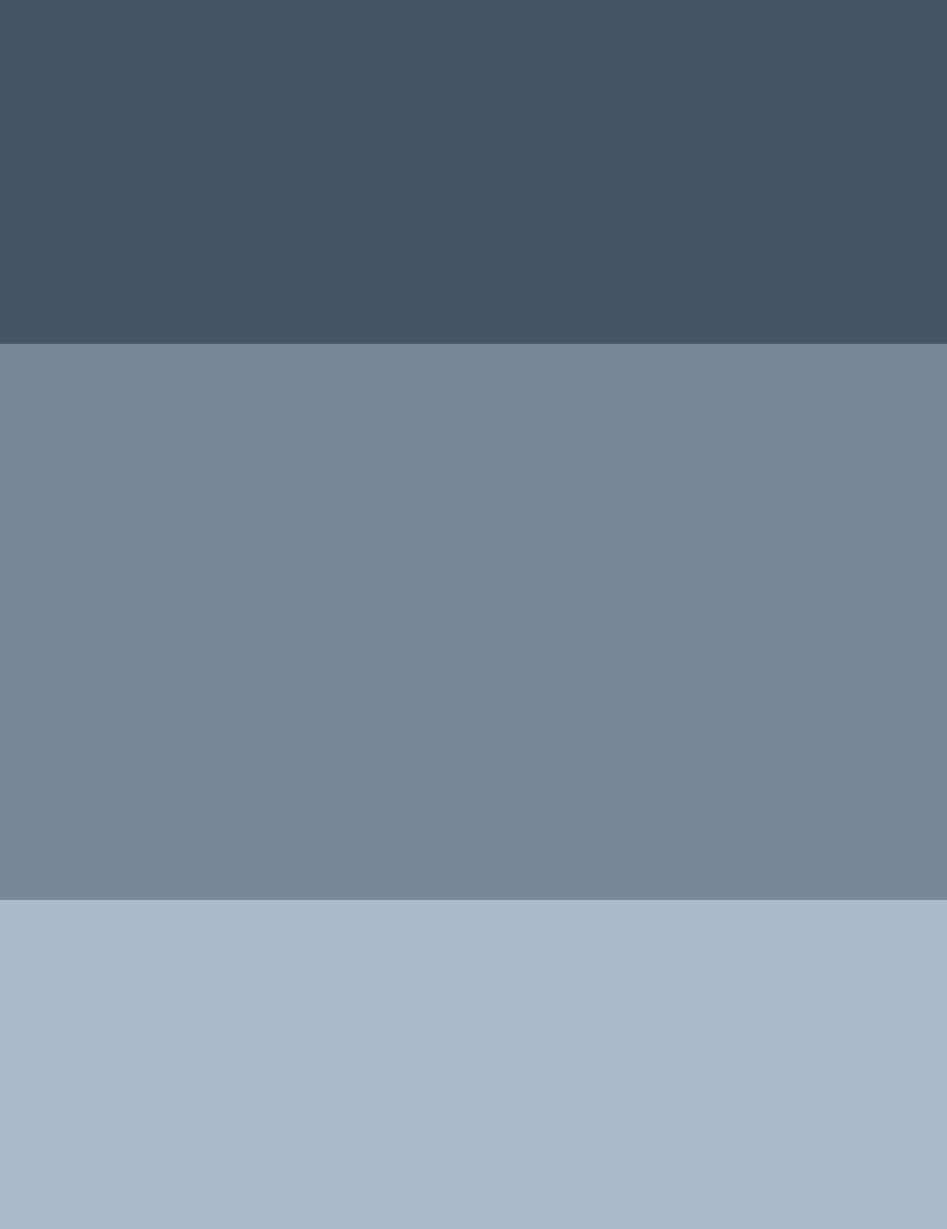
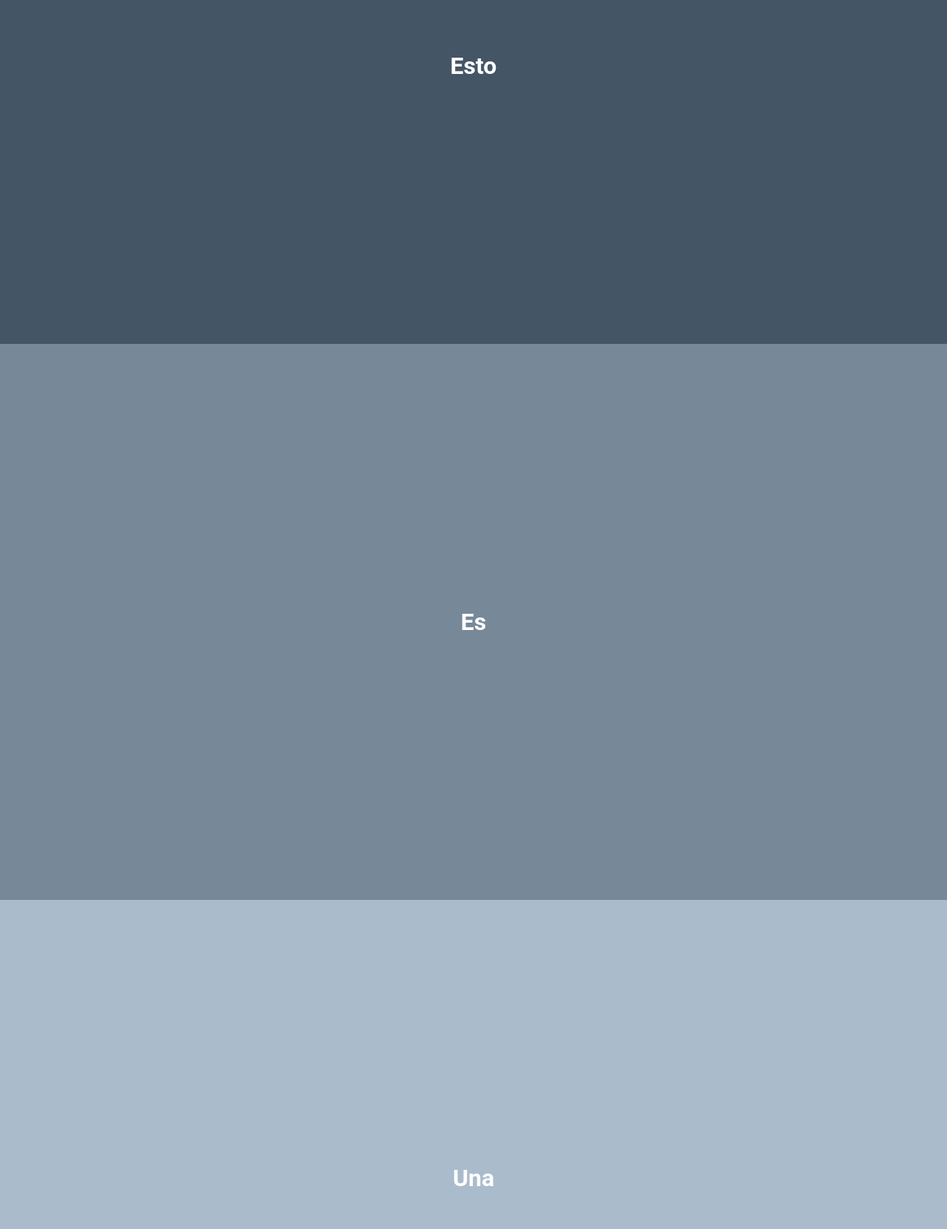
Before and after one commit to Luisjva/ub, a Next.js app: page / in a window 1280 px wide. Shown: the part 335-1997 px from the top of the page at 74% size. Built offline with nearby package versions, Linux system fonts and the light colour scheme.

Commit message:
nueva prueba de scroll

```diff
--- a/pages/index.js
+++ b/pages/index.js
@@ -1,5 +1,7 @@
 import Head from "next/head";
 import { useEffect, useState } from "react";
+
+import { fonts } from "../theme";
 
 export default function Home() {
   const [height, setHeight] = useState(0);
@@ -42,7 +44,7 @@ export default function Home() {
       setHeight(heightAhora);
       setHeightActual(scroll);
       setSlider(sliderActual);
-    }, 300);
+    }, 600);
   };
 
   return (
@@ -52,10 +54,29 @@ export default function Home() {
         <meta name="description" content="Generated by create next app" />
         <link rel="icon" href="/favicon.ico" />
       </Head>
-      <div style={{ background: "#456", height: height + "px" }}></div>
-      <div style={{ background: "#789", height: height + "px" }}></div>
-      <div style={{ background: "#abc", height: height + "px" }}></div>
-      <div style={{ background: "#def", height: height + "px" }}></div>
+      <div style={{ background: "#456", height: height + "px" }}>
+        <h1>Esto</h1>
+      </div>
+      <div style={{ background: "#789", height: height + "px" }}>
+        <h1>Es</h1>
+      </div>
+      <div style={{ background: "#abc", height: height + "px" }}>
+        <h1>Una</h1>
+      </div>
+      <div style={{ background: "#def", height: height + "px" }}>
+        <h1>Prueba</h1>
+      </div>
+      <style jsx>{`
+        div > div {
+          align-items: center;
+          color: #fff;
+          display: flex;
+          justify-content: center;
+        }
+        div > div > h1 {
+          ${fonts.text};
+        }
+      `}</style>
     </div>
   );
 }
```
